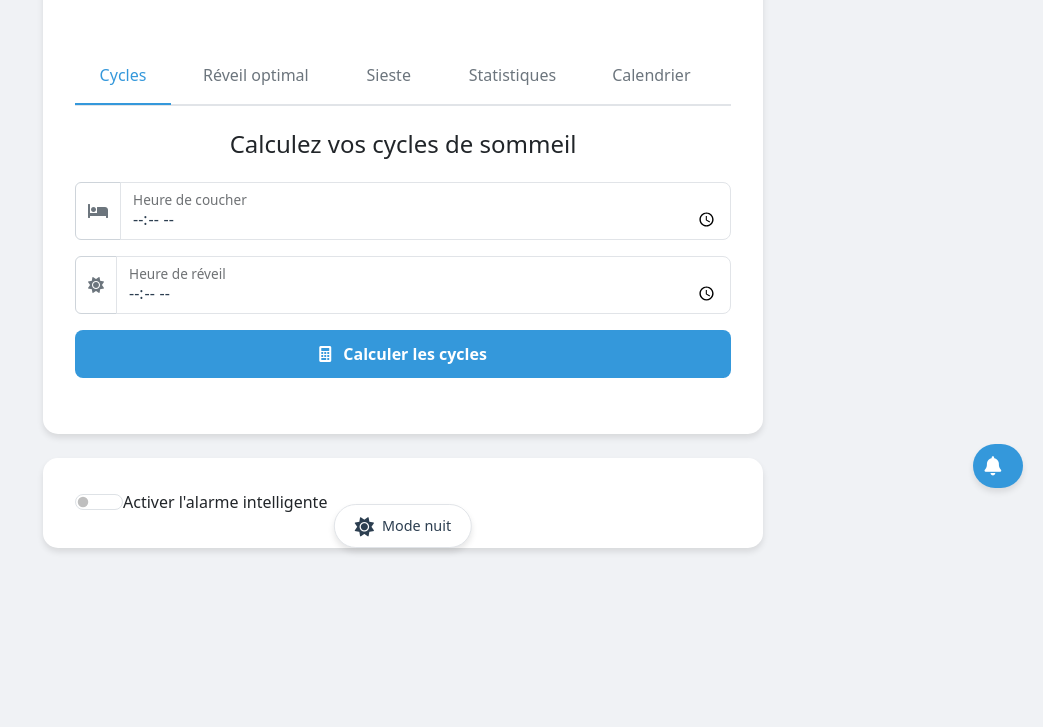
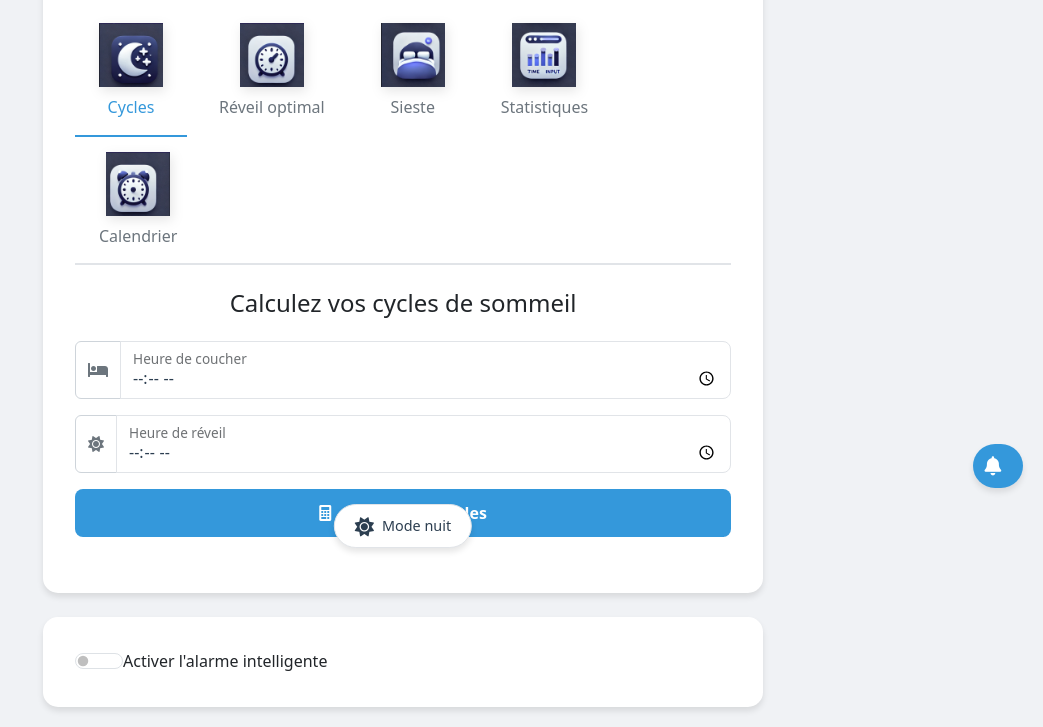
Before and after one commit to IHO269/App_sommeil, a website: page index.html in a window 1280 px wide. Shown: the part 232-959 px from the top of the page, without its empty margins (237-1280 px from the left). Before the commit the page ends 800 px from the top, so only its background shows below. Drawn offline with nearby package versions, Linux system fonts and the light colour scheme; files whose address does not match are found by name.

Commit message:
Génération et intégration des icônes 3D

```diff
--- a/styles.css
+++ b/styles.css
@@ -554,26 +554,38 @@ h1 {
 /* Icônes spécifiques */
 .icon-moon {
     background-image: url('icons/3d/moon.png');
+    width: 64px;
+    height: 64px;
 }
 
 .icon-clock {
     background-image: url('icons/3d/clock.png');
+    width: 64px;
+    height: 64px;
 }
 
 .icon-alarm {
     background-image: url('icons/3d/alarm.png');
+    width: 64px;
+    height: 64px;
 }
 
 .icon-sleep {
     background-image: url('icons/3d/sleep.png');
+    width: 64px;
+    height: 64px;
 }
 
 .icon-stats {
     background-image: url('icons/3d/stats.png');
+    width: 64px;
+    height: 64px;
 }
 
 .icon-settings {
     background-image: url('icons/3d/settings.png');
+    width: 64px;
+    height: 64px;
 }
 
 /* Adaptation des onglets avec les nouvelles icônes */
```
Also changed, not shown: icons/3d/image1.png (added), icons/3d/output/alarm.png (added), icons/3d/output/clock.png (added), icons/3d/output/moon.png (added), icons/3d/output/settings.png (added), icons/3d/output/sleep.png (added), icons/3d/output/stats.png (added), 1 other file.
